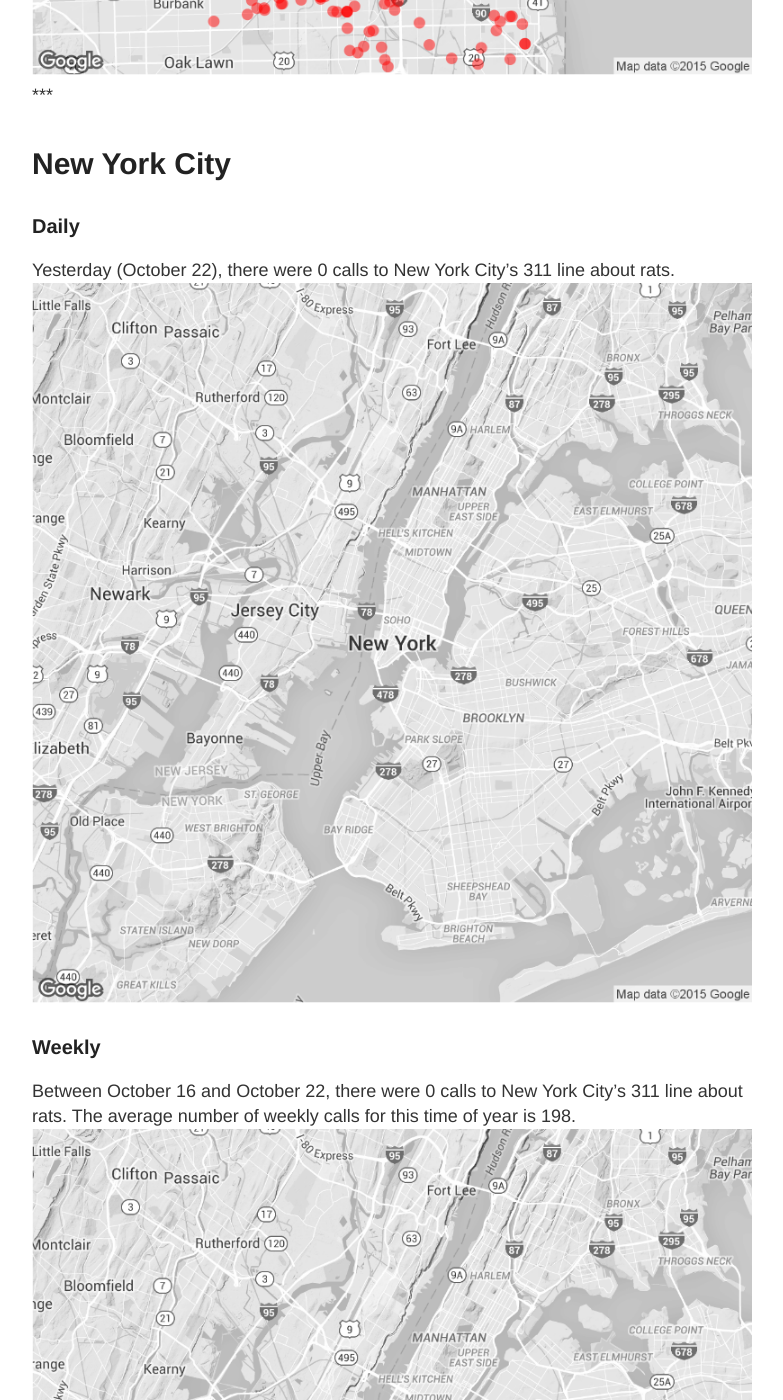
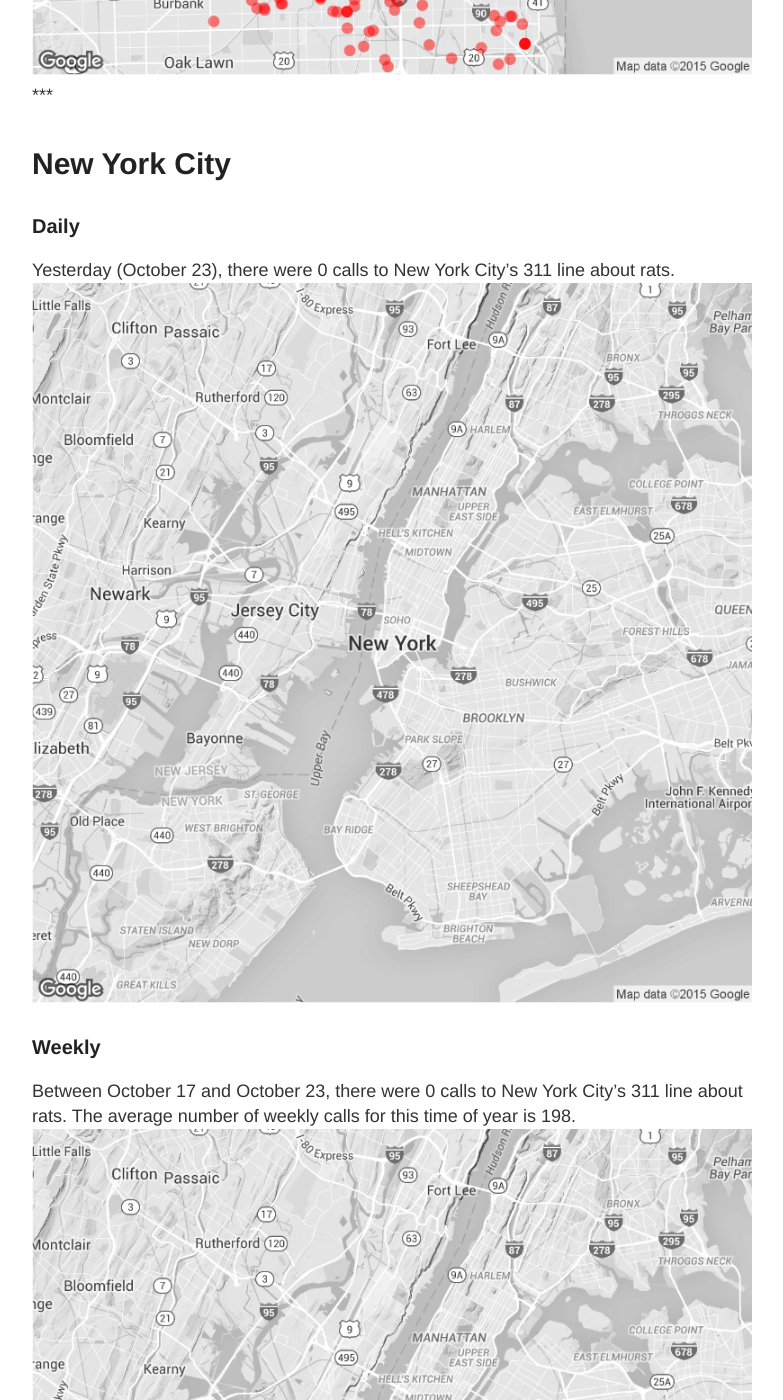
Before and after one commit to DanielHadley/ratmaps, a Jekyll site: the page built from daily.md, in a window 1280 px wide and 1400 px high, scrolled down 1986 px. Shown: the whole window, without its empty margins (248-1031 px from the left). Built offline with Jekyll 4.4.1, drawn with Linux system fonts in a browser that asks for light colours; comment, search, counter and statistics services are not loaded; some of the changed text lies outside the part shown.

Commit message:
Daily Maps

```diff
--- a/daily.md
+++ b/daily.md
@@ -15,22 +15,22 @@
 
 ### Daily
 
-Yesterday (October 22), there were 196 calls to Chicago's 311 line about rats.
+Yesterday (October 23), there were 128 calls to Chicago's 311 line about rats.
 ![Chicago rat calls to 311 weekly map]({{ site.cityimages }}/daily/Chicago_Rat_Map_Daily.png)
 
 ### Weekly
-Between October 16 and October 22, there were 863 calls to Chicago's 311 line about rats. The average number of weekly calls for this time of year is 580.
+Between October 17 and October 23, there were 882 calls to Chicago's 311 line about rats. The average number of weekly calls for this time of year is 580.
 ![Chicago rat calls to 311 weekly map]({{ site.cityimages }}/daily/Chicago_Rat_Map_Weekly.png)
 ***
 # New York City <a id="nyc"><a>
 
 ### Daily
 
-Yesterday (October 22), there were 0 calls to New York City's 311 line about rats.
+Yesterday (October 23), there were 0 calls to New York City's 311 line about rats.
 ![NYC rat calls to 311 weekly map]({{ site.cityimages }}/daily/NYC_Rat_Map_Daily.png)
 
 ### Weekly
-Between October 16 and October 22, there were 0 calls to New York City's 311 line about rats. The average number of weekly calls for this time of year is 198.
+Between October 17 and October 23, there were 0 calls to New York City's 311 line about rats. The average number of weekly calls for this time of year is 198.
 ![NYC rat calls to 311 weekly map]({{ site.cityimages }}/daily/NYC_Rat_Map_Weekly.png)
 
 Each red dot represents one call about a rat seen in that location. The dots are transparent, so multiple calls from one location will be seen as a solid dot. The usual caveats apply: more calls do not necessarily mean that there are more rats in that location than other parts of the city. A cluster of dots could indicate that one resident is unusually vocal about rodents in his or her neighborhood. Also, more densely populated neighborhoods tend to make more calls to 311.
```
Also changed, not shown: images/pages/daily/Chicago_Rat_Map_Daily.png, images/pages/daily/Chicago_Rat_Map_Weekly.png, images/pages/daily/NYC_Rat_Map_Daily.png, images/pages/daily/NYC_Rat_Map_Weekly.png.
